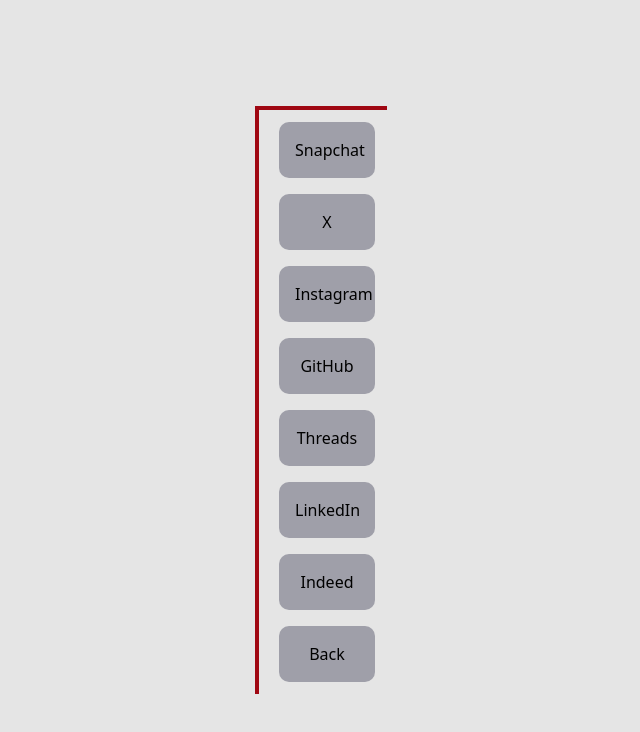
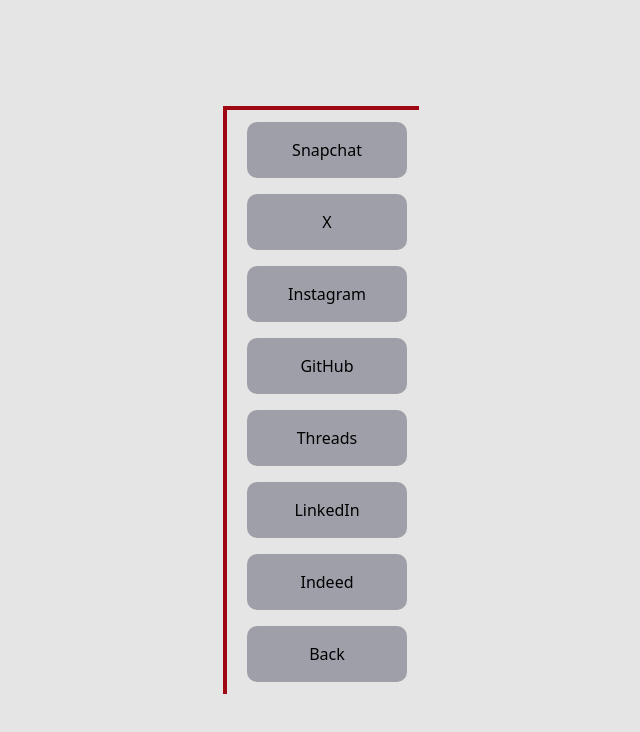
Before and after one commit to TeejMcSteez/pw, a plain HTML site: page contact.html in a window 1280 px wide. Shown: the whole page, without its empty margins (319-959 px from the left). Drawn offline with nearby package versions, Linux system fonts and the light colour scheme.

Commit message:
Made contact buttons width wider to fill smaller screens and fit nice on larger screens

```diff
--- a/styles.css
+++ b/styles.css
@@ -43,7 +43,7 @@
         text-align: center;
         background-color: oklch(70.5% 0.015 286.067);
         border-radius: 10px;
-        width: 12vh;
+        min-width: 20vh;
         padding: 1rem;
         margin: .5rem;
         margin-left: 1rem;
```
